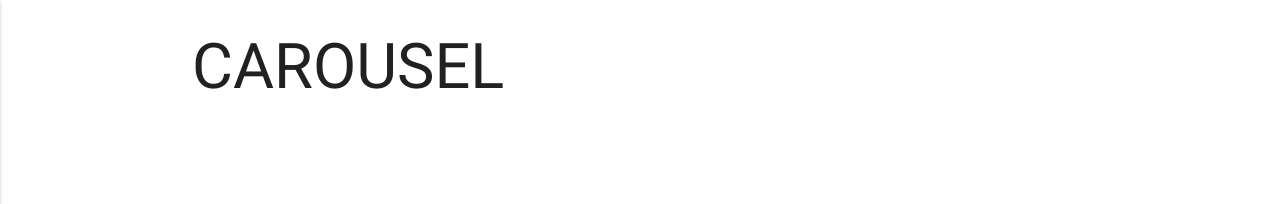
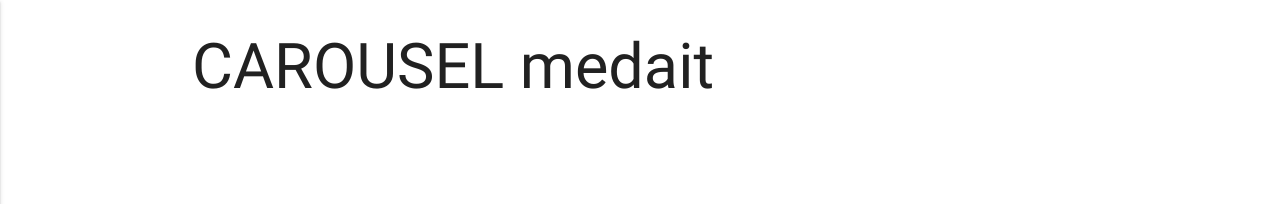
Before and after one commit to medait-3/materialize_train, a plain HTML site: page index2.html in a window 1280 px wide. Shown: the top 204 px of the page. Drawn offline with nearby package versions, Linux system fonts and the light colour scheme.

Commit message:
branche dev

```diff
--- a/index2.html
+++ b/index2.html
@@ -12,7 +12,7 @@
     <body>
       <div class="container">
         <!-- CAROUSEL -->
-        <h1>CAROUSEL</h1>
+        <h1>CAROUSEL medait</h1>
         <div class="carousel">
           <a href="#one!" class="carousel-item">
             <img src="http://lorempixel.com/250/250/nature/1" alt="">
```
